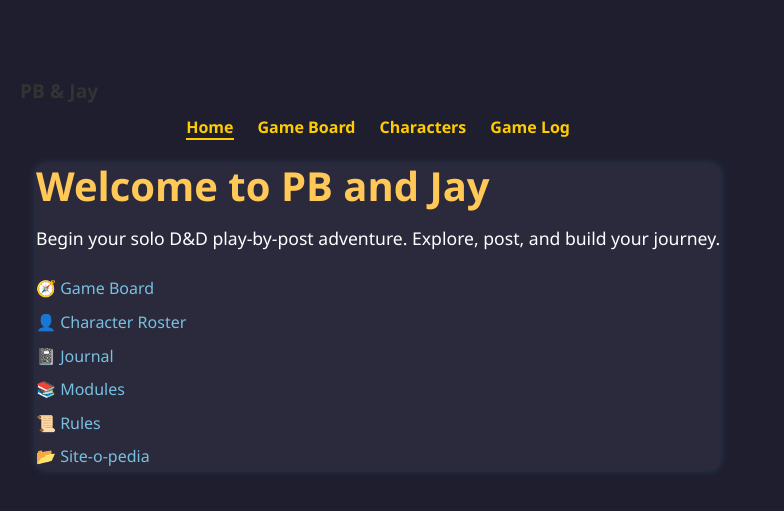
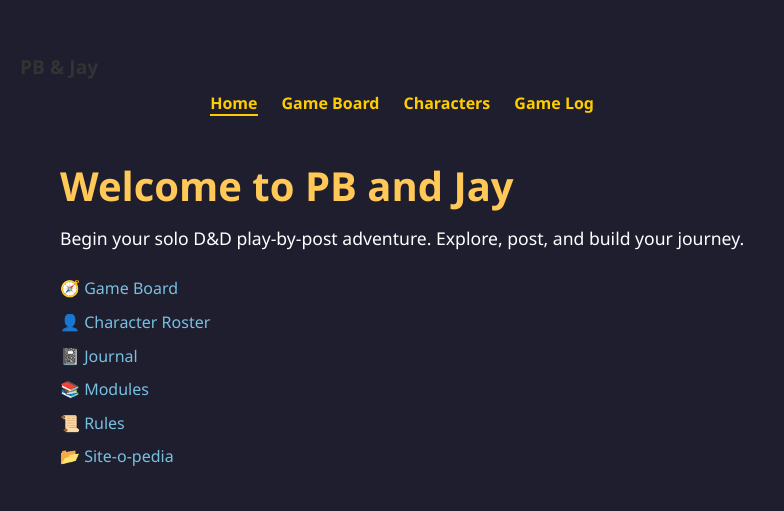
Before and after one commit to matthewstitt42959/pbandj, a React (Vite) app in the folder pb-and-jay/: page / in a window 1280 px wide. Shown: the part 115-626 px from the top of the page, without its empty margins (0-784 px from the left). Built offline with nearby package versions, Linux system fonts and the light colour scheme.

Commit message:
Update global.css

```diff
--- a/pb-and-jay/src/styles/global.css
+++ b/pb-and-jay/src/styles/global.css
@@ -29,14 +29,19 @@ a:hover {
 
 /* Homepage containter */
 .homepage-container {
+  padding: 1.5rem;
   max-width: 800px;
-    margin: 0 auto;
-    padding: 2 rem;
-    background: #2a2a3c;
-    border-radius: 10px;
-    box-shadow: 0 0 10px rgba(120, 192, 224, 0.2);
+  margin: 0 auto;
 }
 
+.homepage-nav ul {
+  list-style: none;
+  padding: 0;
+}
+
+.homepage-nav li {
+  margin: 0.5rem 0;
+}
 /* Navigation styles */
 .homepage-nav ul {
   list-style-type: none;
```
